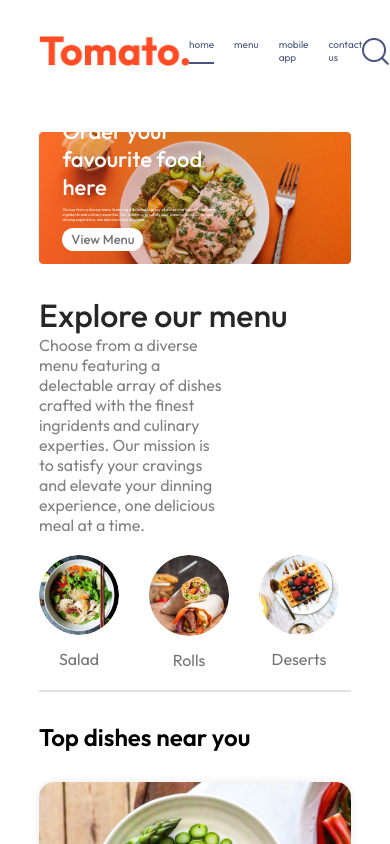
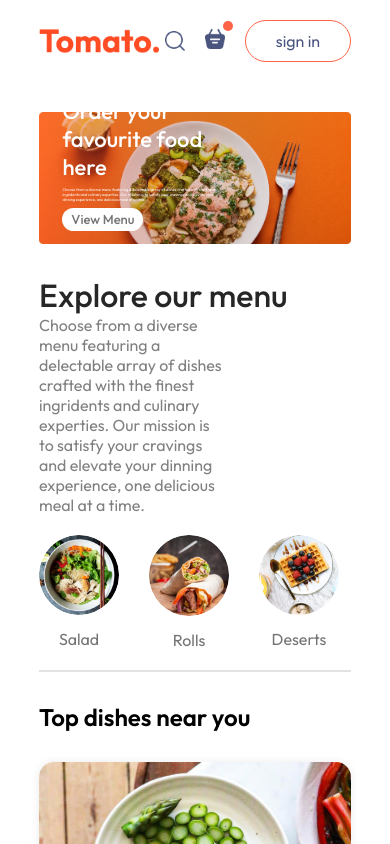
Before and after one commit to M-Aditya-11/food_del, a React (Vite) app in the folder frontend/: page / in a window 390 px wide. Shown: the top 844 px of the page. Built offline with nearby package versions, Linux system fonts and the light colour scheme.

Commit message:
Making Nav Bar Responsive

```diff
--- a/frontend/src/components/Navbar/Navbar.css
+++ b/frontend/src/components/Navbar/Navbar.css
@@ -51,3 +51,45 @@
     top: -8px;
     right: -8px;
 }
+@media (max-width:1050px) {
+    .navbar .logo{
+        width: 140px;
+    }
+    .navbar-menu{
+        gap: 20px;
+        font-size: 17px;
+    }
+    .navbar-right{
+        gap: 30px;
+    }
+    .navbar-right img{
+        width: 22px;
+    }
+    .navbar-right bottom{
+        padding: 8px 25px;
+    }
+}
+@media (max-width:900px) {
+    .navbar .logo{
+        width: 120px;
+    }
+    .navbar-menu{
+        gap: 15px;
+        font-size: 16px;
+    }
+    .navbar-right{
+        gap: 20px;
+    }
+    .navbar-right img{
+        width: 20px;
+    }
+    .navbar-right bottom{
+        padding: 7px 20px;
+        font-size: 15px;
+    }
+}
+@media (max-width:750px) {
+    .navbar-menu{
+        display: none;
+    }
+}
```
